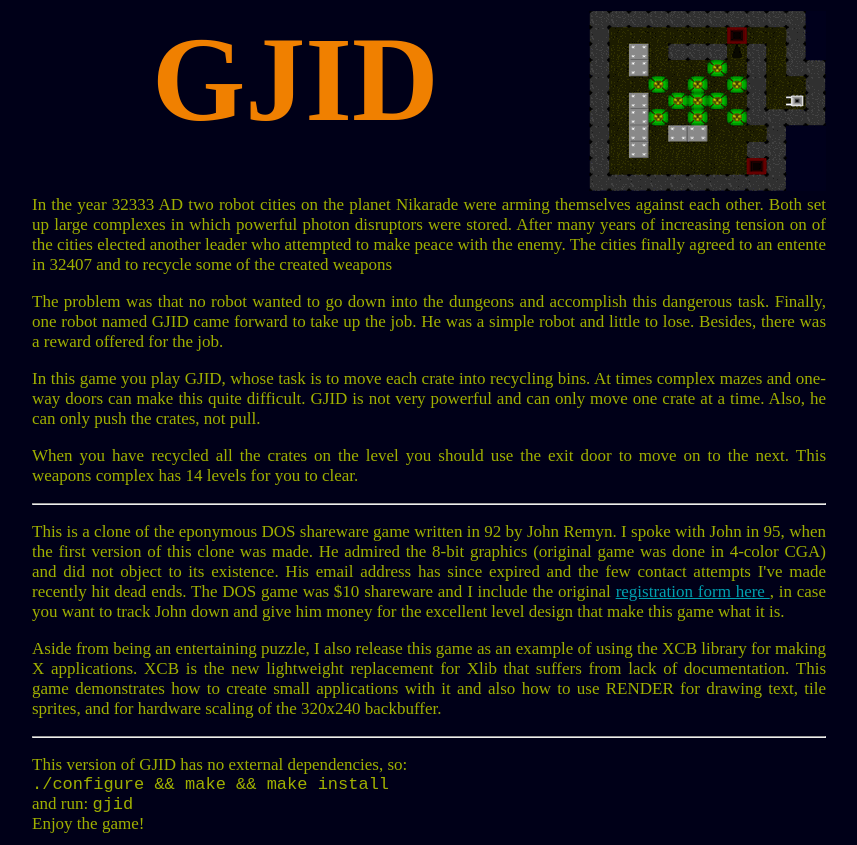
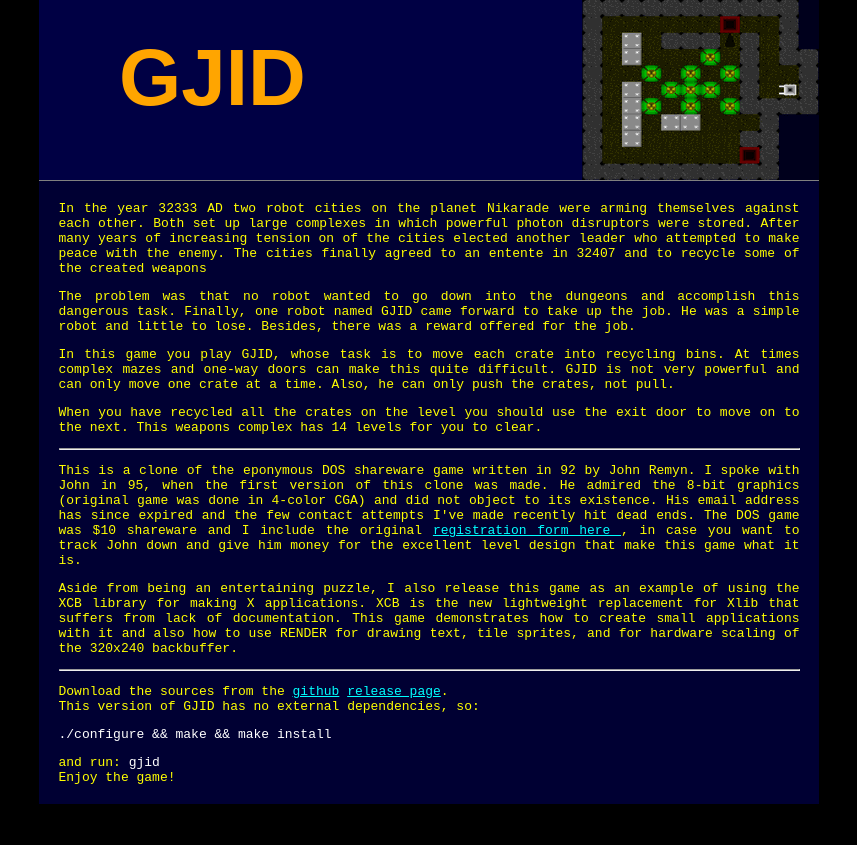
Before and after one commit to tyty999/gjid, a plain HTML site: page index.html in a window 1280 px wide. Shown: the whole page, without its empty margins (211-1068 px from the left). After the commit the page ends 804 px from the top, so only its background shows below. Drawn offline with Linux system fonts and the light colour scheme.

Commit message:
Update html to current standards

```diff
--- a/index.html
+++ b/index.html
@@ -1,33 +1,25 @@
-<html>
+<!DOCTYPE html PUBLIC "-//W3C//DTD XHTML 1.1//EN" "http://www.w3.org/TR/xhtml11/DTD/xhtml11.dtd">
+<html xmlns="http://www.w3.org/1999/xhtml">
 <head>
-<title>GJID</title>
-<style>
-body		{ color: #a0b000; background: #000018 }
-a		{ color: #00a0b0 }
-a:visited	{ color: #a000b0 }
-a:active	{ color: #a0a0b0 }
-hr		{ color: #f08000 }
-.floatleft	{ float: left; margin-right: 1.5em }
-.floatright	{ float: right; margin-left: 1.5em }
-#pagectr	{ max-width: 50em; margin-left: auto; margin-right: auto }
-#bodyctr	{ text-align: justify; font-size: 17 }
-#titlectr	{ height: 180 }
-#title {
-    font-size: 120;
-    color: #f08000;
-    float: left;
-    margin-left: 1em;
-    margin-top: 0;
-    margin-bottom: 0
-}
-</style>
+    <title>GJID</title>
+    <link rel="stylesheet" type="text/css" href="style.css" />
+    <link rel="icon" type="image/png" href="favicon.png" />
+    <meta name="viewport" content="width=device-width, initial-scale=1" />
+    <meta http-equiv="Content-Type" content="text/xhtml+xml; charset=ISO-8859-1" />
+    <meta name="Description" content="Puzzle game in sokoban style" />
+    <meta name="Keywords" content="game, puzzle, sokoban" />
+    <meta name="author" content="Mike Sharov" />
+    <meta name="date" content="2018-03-20" />
 </head>
 <body>
-<table id="pagectr">
-<tr><td id="titlectr">
-    <h1 id="title">GJID</h1>
-    <img class="floatright" src="gjid.png" width="237" height=180"/></td></tr>
-<tr><td id="bodyctr">
+<div id="pagectr">
+<div id="header">
+
+<h1>GJID</h1>
+
+<img src="gjid.png" width="237" height="180" alt="" />
+
+</div><div id="content">
 <p>
 In the year 32333 AD two robot cities on the planet Nikarade were
 arming themselves against each other. Both set up large complexes
@@ -71,12 +63,17 @@
 </p>
 <hr/>
 <p>
+Download the sources from the
+<a href="https://github.com/msharov/gjid">github</a>
+<a href="https://github.com/msharov/gjid/releases">release page</a>.<br/>
 This version of GJID has no external dependencies, so:<br/>
-<tt>./configure &amp;&amp; make &amp;&amp; make install</tt><br/>
+<pre>
+./configure &amp;&amp; make &amp;&amp; make install
+</pre>
 and run: <tt>gjid</tt><br/>
 Enjoy the game!
 </p>
-</td></tr>
-</table>
+</div>
+</div>
 </body>
 </html>
--- /dev/null
+++ b/style.css
@@ -0,0 +1,35 @@
+body {
+	background-color: black;
+	color: yellow;
+	margin: 0;
+	font-family: monospace;
+}
+#pagectr {
+	background-color: #004;
+	margin: 0 auto;
+	max-width: 60em;
+	overflow: hidden;
+}
+#header {
+	font-family: sans-serif;
+	border-bottom: 1px gray solid;
+	overflow: hidden;
+}
+div#header h1 {
+	color: orange;
+	float: left;
+	font-size: 80px;
+	margin: .4em 1em;
+}
+div#header img {
+	float: right;
+	margin-left: 1.5em;
+}
+#content {
+	background-color: #003;
+	padding: 0.5em 1.5em;
+	text-align: justify;
+}
+#content a		{ color: cyan }
+#content a:visited	{ color: magenta }
+#content a:active,tt,pre { color: white }
```
Also changed, not shown: favicon.png (added).
